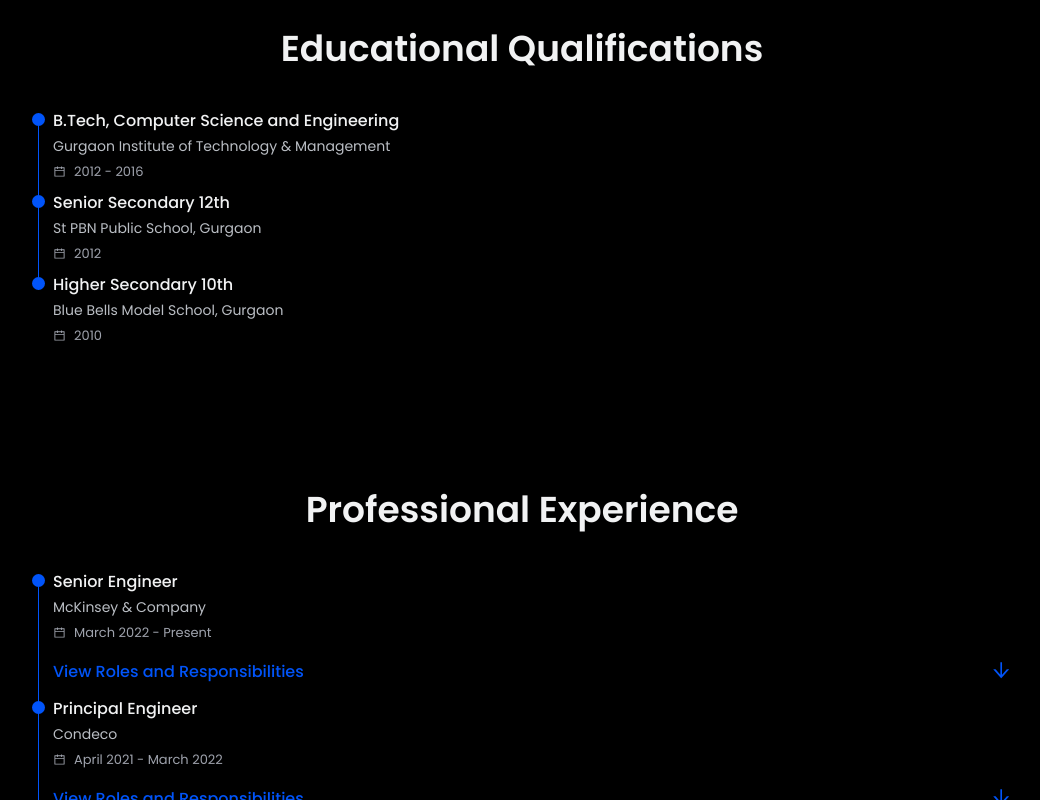
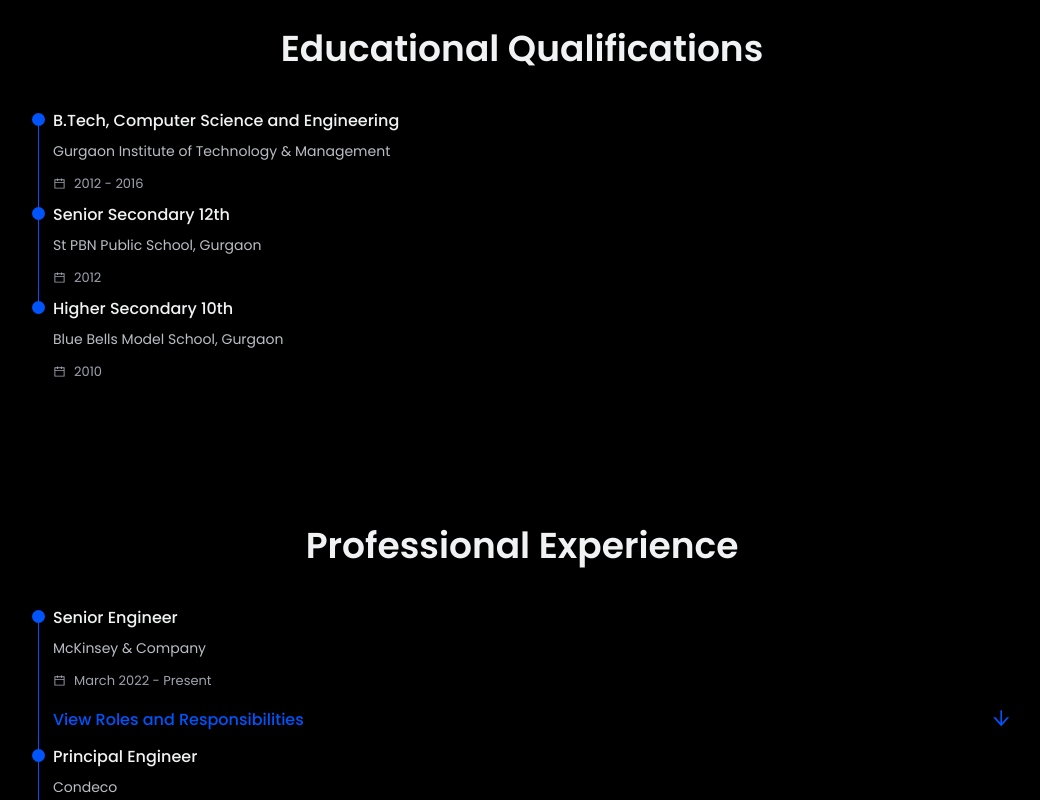
Before and after one commit to pranshunijhawan/pranshunijhawan.github.io, a React (Create React App) app: page / in a window 1280 px wide. Shown: the part 2000-2800 px from the top of the page, without its empty margins (118-1158 px from the left). Built offline with nearby package versions, Linux system fonts and the light colour scheme.

Commit message:
CSS Updates

```diff
--- a/src/ui-components/timeline/styles.ts
+++ b/src/ui-components/timeline/styles.ts
@@ -84,6 +84,7 @@ export const TimelineRounderLine = styled.div`
 
 export const TimelineTitle = styled.h3`
     margin-top: 0;
+    margin-bottom: 0;
     font-size: var(--normal-font-size);
     font-weight: var(--font-medium);
 `
@@ -91,6 +92,8 @@ export const TimelineTitle = styled.h3`
 export const TimeLineSubTitle = styled.span`
     display: inline-block;
     font-size: var(--small-font-size);
+    margin-top: var(--mb-0-5);
+    margin-bottom: var(--mb-0-5);
 `
 
 export const TimeLineDate = styled.div`
```
